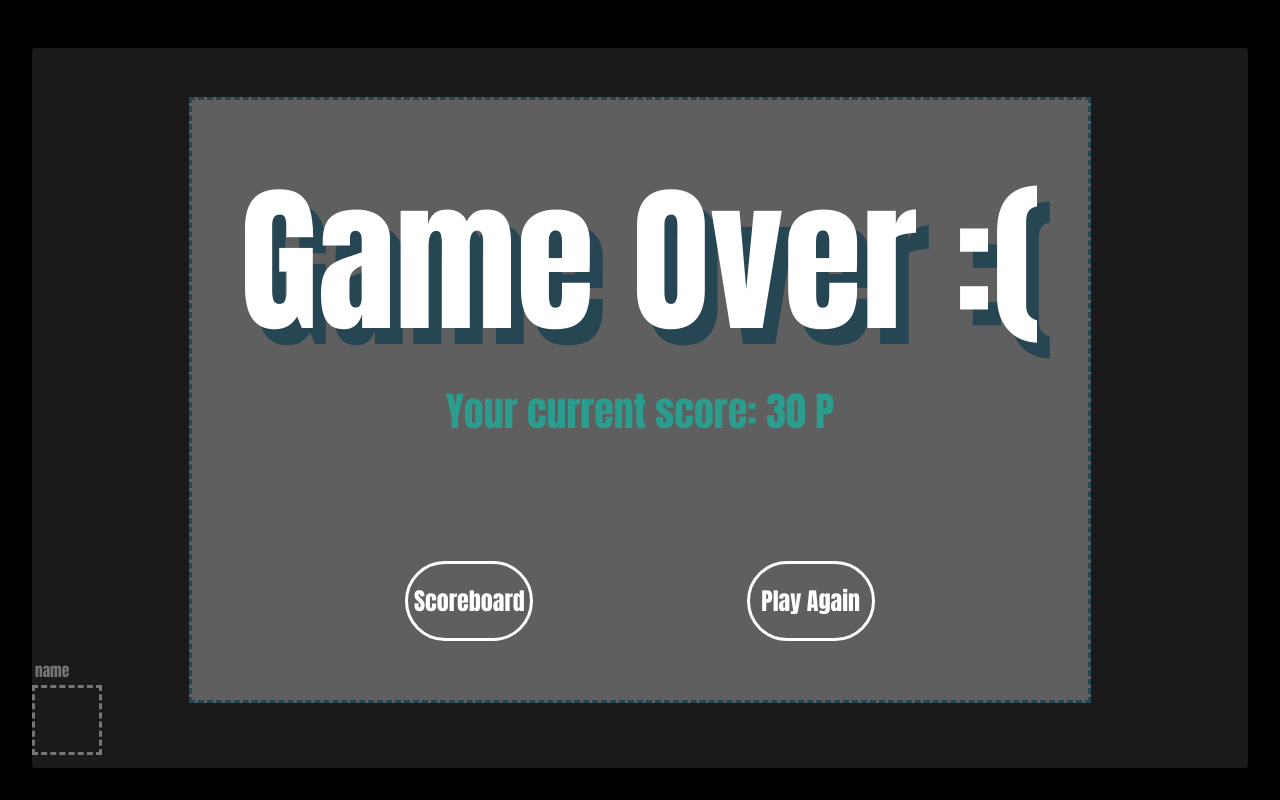
After one commit to Ya2001/Web-Programming-Project, a PHP site: page /win-lose/gameOver.html in a window 1280 px wide. The commit adds this page. Run offline with PHP 8.4, Linux system fonts and the light colour scheme.

Commit message:
added Game Over screen

```diff
--- a/client/script.js
+++ b/client/script.js
@@ -99,7 +99,6 @@ function update() {
             positionX = left + MOVEMENT_SPEED + "px";
         }
     }
-    // collision();
 }
 
 // update the graphics
@@ -155,7 +154,7 @@ function detectCollision() {
         // if distance from bottom to obstacle is smaller than the character height, there is potential to collide
         if (oBottom < (charHeightPx + 1.5 * oneVW) && oBottom >= oHeight * (-1)) { // +1 is the distance the character hovers over the bottom
             if (oLeft < cLeft && oLeft + oWidth >= cLeft || oRight < cRight && oRight + oWidth >= cRight) {
-                alert("collide");
+                window.open("win-lose/gameOver.html", "_self");
                 gameIsOn = false;
             }
         }
--- a/client/style.css
+++ b/client/style.css
@@ -13,9 +13,6 @@ https://www.youtube.com/watch?v=RuLRsMN9KJQ
 
     --accent-colour-dblue: #264653;
     --accent-colour-blue: #2a9d8f;
-    --accent-colour-yellow: #e9c46a;
-    --accent-colour-orange: #f4a261;
-    --accent-colour-red: #e76f51;
     --accent-colour-grey: #757575;
     --accent-colour-dgrey: #383838;
     --font: 'Impact';
--- /dev/null
+++ b/client/win-lose/gameOver.css
@@ -0,0 +1,130 @@
+/* style inspo: https://www.smashingmagazine.com/2012/05/develop-a-one-of-a-kind-cssjs-based-game-portfolio/
+https://www.youtube.com/watch?v=RuLRsMN9KJQ
+
+*/
+
+/* game-specific variables like colours & sizes */
+:root {
+    --canvas-width: 95vw;
+    --canvas-height: 90vh;
+
+    /* if those get changed, don't forget to change in script.js as well! */
+    --character-width: 5vw;
+
+    --accent-colour-dblue: #264653;
+    --accent-colour-blue: #2a9d8f;
+    --accent-colour-grey: #757575;
+    --accent-colour-dgrey: #383838;
+    --font: 'Impact';
+    --button-font-size: 1.2vw;
+}
+
+/* remove default margin and padding */
+* {
+    margin: 0;
+    padding: 0;
+}
+
+body {
+    height: 98%;
+    width: 100%;
+    background-color: black;
+}
+
+/* **************************************************** message ************************************************** */
+.layer {
+    width: 100%;
+    height: 100%;
+    position: absolute;
+    z-index: 2;
+    display: flex;
+}
+
+#message {
+    color: white;
+    margin: auto;
+    padding-top: 5vh;
+    height: 70vh;
+    width: 70vw;
+    text-align: center;
+    background-color: rgb(255, 255, 255, 0.3);
+    font-family: var(--font);
+    border: 3px dashed var(--accent-colour-dblue);
+}
+
+#message h1 {
+    font-size: 20vh;
+    text-shadow: 0.08em 0.1em var(--accent-colour-dblue);
+}
+
+#message p {
+    font-size: 5vh;
+    color: var(--accent-colour-blue);
+}
+
+.gameControls {
+    justify-content: space-evenly;
+    display: flex;
+    height: 10vh;
+    margin-top: 15vh;
+}
+.playAgain, .scoreboard {
+    border-radius: 50px;
+    width: 10vw;
+    background-color: transparent;
+    border: 0.15em solid white;
+    font-family: var(--font);
+    font-size: 1.5em;
+    font-weight: bold;
+    color: white;
+}
+.playAgain:hover, .scoreboard:hover {
+    border-color: var(--accent-colour-dblue);;
+    color: var(--accent-colour-dblue);;
+}
+.playAgain:focus, .scoreboard:focus {
+    /* gets rid of the default border that stays around the button once it's pressed */
+    outline: none;
+    background-color: var(--accent-colour-dblue);
+    color: white;
+    border-color: var(--accent-colour-dblue);
+}
+
+
+/* **************************************************** canvas *************************************************** */
+/* responsive div for the game-area
+to change the size, change at top under :root {}
+overflow is hidden because everything outside this area isn't in the game anymore */
+.game {
+    width: var(--canvas-width);
+    height: var(--canvas-height);
+    margin: auto;
+    background-color: rgb(255, 255, 255, 0.1);
+    border-radius: 3px;
+    position: relative;
+    top: 6vh;
+    z-index: -1;
+}
+
+
+/* ***************************************************** player ************************************************** */
+#character {
+    width: var(--character-width);
+    height: var(--character-width);
+    bottom: 1vw;
+    left: 0;
+    position: absolute;
+    align-self: baseline;
+    border: 3px dashed var(--accent-colour-grey);
+    z-index: -1;
+}
+/* name of the player to be displayed on top of the character */
+/* later: get name from database */
+#playerName {
+    font-family: var(--font);
+    font-size: var(--button-font-size);
+    color: var(--accent-colour-grey);
+    bottom: 5.5vw;
+    z-index: -1;
+    position: absolute;
+}
--- /dev/null
+++ b/client/win-lose/gameOver.html
@@ -0,0 +1,38 @@
+<!-- http://dropguys.freecluster.eu/client/index.html? -->
+
+<html lang="en">
+
+<head>
+    <meta charset="UTF-8">
+    <link rel="stylesheet" href="login.css">
+    <link rel="stylesheet" type="text/css" href="gameOver.css">
+    <title>Drop Guys</title>
+
+</head>
+
+<body>
+    <div class="layer">
+        <div id="message">
+            <h1>Game Over :(</h1>
+            <p>Your current score: 30 P</p>
+            <div class="gameControls">
+                <button class="scoreboard">Scoreboard</button>
+                <button class="playAgain">Play Again</button>
+            </div>
+        </div>
+    </div>
+
+    <div class="game">
+        <div id="character">
+            <p id="playerName">name</p>
+        </div>
+    </div>
+
+
+</body>
+
+<script src="gameOver.js"></script>
+<!-- <script src="https://cdn.socket.io/socket.io-1.4.5.js"></script>
+<script> var socket = io(); </script> -->
+
+</html>
--- /dev/null
+++ b/client/win-lose/gameOver.js
@@ -0,0 +1,14 @@
+// Play Again button
+var playAgain = document.querySelector(".playAgain");
+
+// scoreboard button
+var scoreboard = document.querySelector(".scoreboard");
+
+// if play again is pressed
+playAgain.addEventListener("click", gotoIndex);
+
+
+// function to go back to index.html
+function gotoIndex() {
+    window.open("../index.html", "_self");
+}
```
Also changed, not shown: client/index.html (+6 -1 lines).
